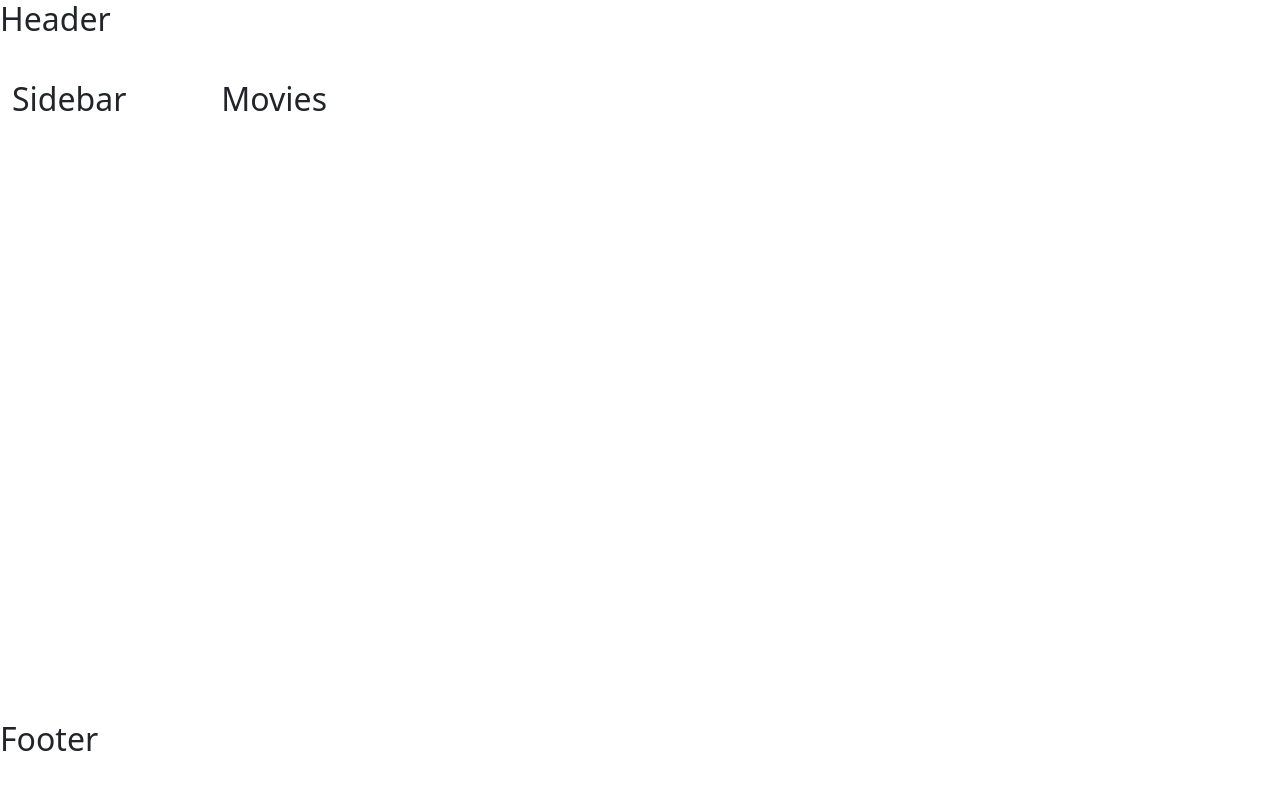
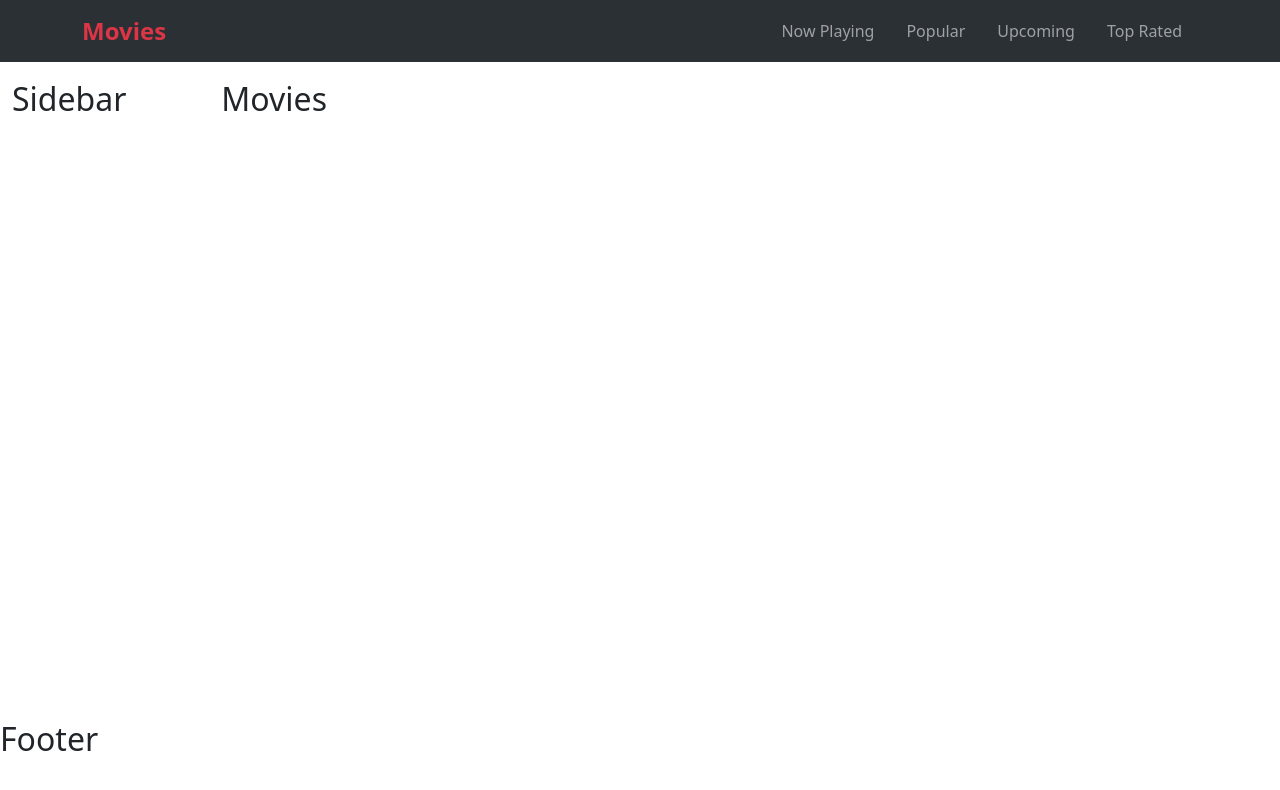
Before and after one commit to mohammedelsayyedcs/React-Movies, a React (Vite) app: page / in a window 1280 px wide. Shown: the top 790 px of the page. Built offline with nearby package versions, Linux system fonts and the light colour scheme.

Commit message:
Implement Header.jsx

```diff
--- a/src/Components/Header/Header.jsx
+++ b/src/Components/Header/Header.jsx
@@ -1,10 +1,35 @@
 import React from 'react'
 import './Header.css'
+import { NavLink } from 'react-router-dom'
 
 export default function Header() {
     return (
         <div className='header'>
-            <h2>Header</h2>
+            <nav className="navbar navbar-expand-lg bg-body-tertiary" data-bs-theme='dark'>
+                <div className="container">
+                    <NavLink to={'movies'} className="navbar-brand text-danger fw-bold fs-4" >Movies</NavLink>
+                    <button className="navbar-toggler" type="button" data-bs-toggle="collapse" data-bs-target="#navbarSupportedContent" aria-controls="navbarSupportedContent" aria-expanded="false" aria-label="Toggle navigation">
+                        <span className="navbar-toggler-icon"></span>
+                    </button>
+                    <div className="collapse navbar-collapse" id="navbarSupportedContent">
+                        <ul className="navbar-nav ms-auto mb-2 mb-lg-0">
+                            <li className="nav-item px-2">
+                                <NavLink to={'now-playing'} className="nav-link" aria-current="page">Now Playing</NavLink>
+                            </li>
+                            <li className="nav-item px-2">
+                                <NavLink to={'popular'} className="nav-link" aria-current="page">Popular</NavLink>
+                            </li>
+                            <li className="nav-item px-2">
+                                <NavLink to={'upcoming'} className="nav-link" aria-current="page">Upcoming</NavLink>
+                            </li>
+                            <li className="nav-item px-2">
+                                <NavLink to={'top-rated'} className="nav-link" aria-current="page">Top Rated</NavLink>
+                            </li>
+                        </ul>
+
+                    </div>
+                </div>
+            </nav>
         </div>
     )
 }
```
